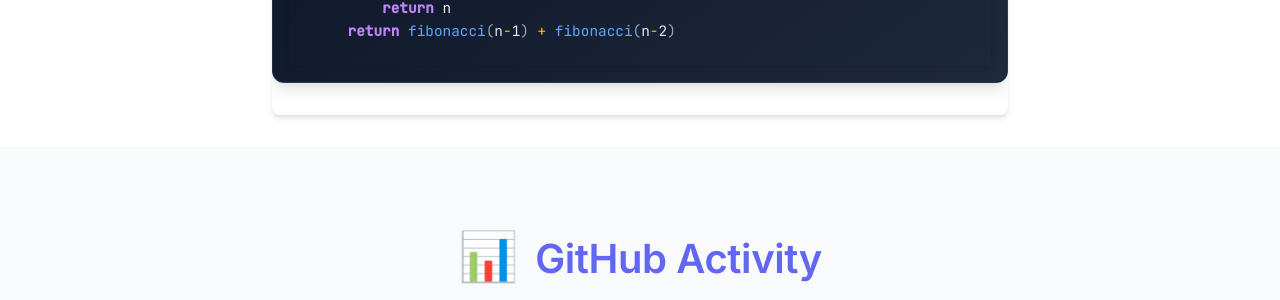
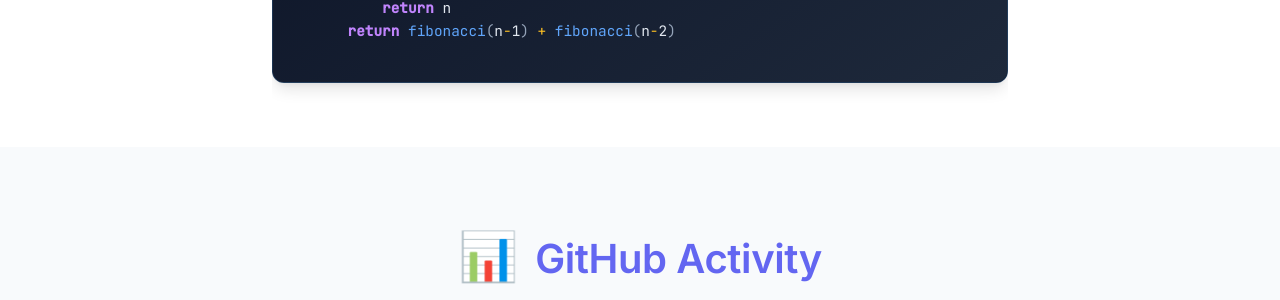
Before and after one commit to atrajit-sarkar/tech-portfolio, a Jekyll site: the page built from index.md, in a window 1280 px wide and 900 px high, scrolled down 2459 px. Shown: the part 395-695 px from the top of the window. Built offline with Jekyll 4.4.1, drawn with Linux system fonts in a browser that asks for light colours.

Commit message:
Refactor highlight and pre block styles for improved readability and consistency

```diff
--- a/assets/css/main.css
+++ b/assets/css/main.css
@@ -2518,13 +2518,14 @@
 .highlight {
     border-radius: var(--border-radius-md);
     overflow: hidden;
-    box-shadow: var(--shadow-md);
 }
 
 .highlight pre {
     margin: 0;
     border: none;
     border-radius: 0;
+    box-shadow: none;
+    background: transparent;
 }
 
 /* Details/Summary styling for FAQ (theme-aware) */
@@ -2647,9 +2648,9 @@
     border: 1px solid var(--code-border);
 }
 
-pre {
+/* Standalone pre blocks (not inside highlight wrapper) */
+pre:not(.highlight pre) {
     background: var(--pre-bg);
-    border: 1px solid var(--pre-border);
     border-radius: var(--border-radius-md);
     padding: 1.25rem;
     overflow-x: auto;
@@ -2658,11 +2659,29 @@
     font-family: var(--font-mono);
     font-size: 0.875rem;
     color: var(--pre-text);
-    box-shadow: var(--shadow-sm);
     white-space: pre-wrap;
     word-wrap: break-word;
     word-break: break-word;
     max-width: 100%;
+}
+
+/* Pre blocks inside highlight wrapper (syntax highlighted) */
+.highlight pre {
+    padding: 1.25rem;
+    overflow-x: auto;
+    margin: 0;
+    line-height: 1.5;
+    font-family: var(--font-mono);
+    font-size: 0.875rem;
+    color: var(--pre-text);
+    white-space: pre-wrap;
+    word-wrap: break-word;
+    word-break: break-word;
+    max-width: 100%;
+    border: none;
+    border-radius: var(--border-radius-md);
+    box-shadow: none;
+    background: var(--pre-bg);
 }
 
 pre code {
```
